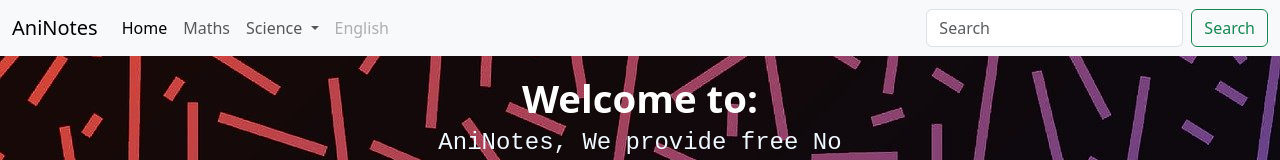
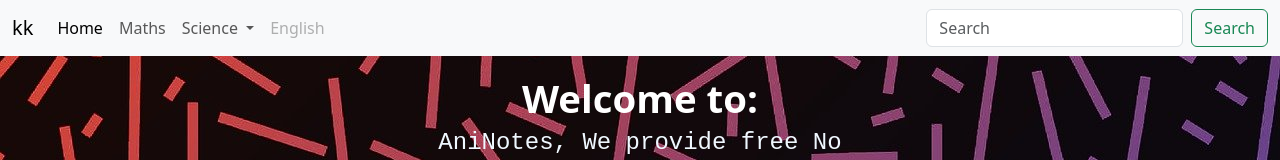
Before and after one commit to AniVerse44/np-website, a plain HTML site: page index.html in a window 1280 px wide. Shown: the top 160 px of the page. Drawn offline with nearby package versions, Linux system fonts and the light colour scheme.

Commit message:
Update index.html

```diff
--- a/index.html
+++ b/index.html
@@ -14,7 +14,7 @@
 <body>
     <nav class="navbar navbar-expand-lg bg-body-tertiary">
         <div class="container-fluid">
-            <a class="navbar-brand" href="#">AniNotes</a>
+            <a class="navbar-brand" href="#">kk</a>
             <button class="navbar-toggler" type="button" data-bs-toggle="collapse"
                 data-bs-target="#navbarSupportedContent" aria-controls="navbarSupportedContent" aria-expanded="false"
                 aria-label="Toggle navigation">
```
